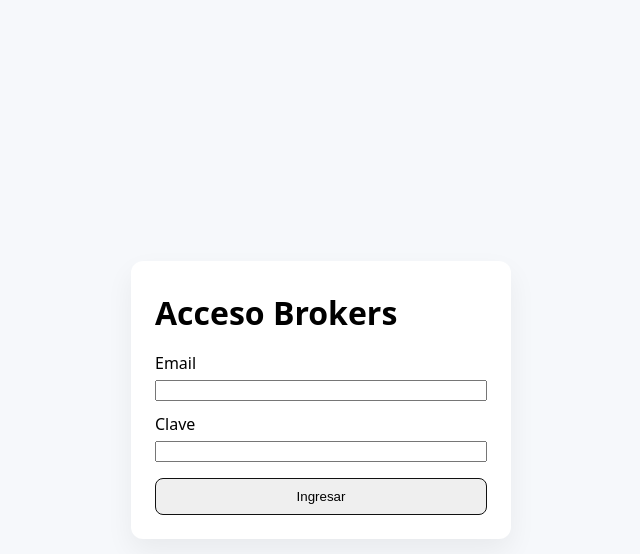
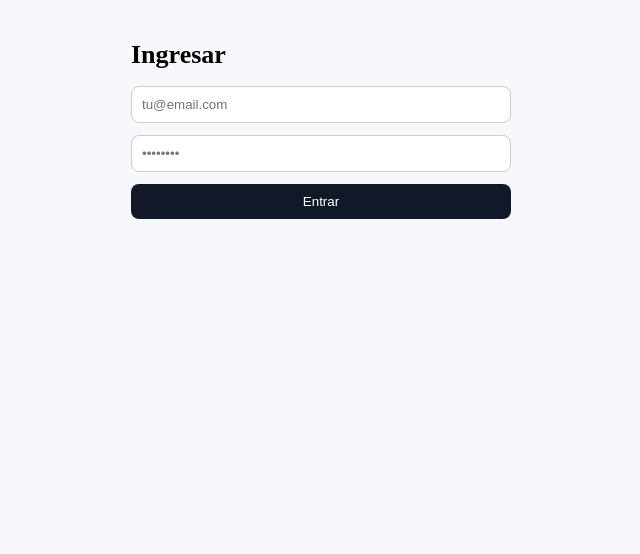
Before and after one commit to Rabbittscapital/marketplace, a Next.js app: page /login in a window 1280 px wide. Shown: the top 554 px of the page, without its empty margins (319-959 px from the left). Built offline with nearby package versions, Linux system fonts and the light colour scheme.

Commit message:
Update page.tsx

```diff
--- a/app/login/page.tsx
+++ b/app/login/page.tsx
@@ -1,31 +1,67 @@
 "use client";
-import { useState } from "react";
+
+import { FormEvent, useState } from "react";
 import { signIn } from "next-auth/react";
-import { useRouter } from "next/navigation";
 
-export default function Login() {
-  const r = useRouter();
-  const [email,setEmail]=useState("");
-  const [password,setPassword]=useState("");
-  const [err,setErr]=useState("");
+export default function LoginPage() {
+  const [email, setEmail] = useState("");
+  const [password, setPassword] = useState("");
+  const [loading, setLoading] = useState(false);
+  const [err, setErr] = useState<string | null>(null);
 
-  async function onSubmit(e:React.FormEvent){
-    e.preventDefault(); setErr("");
-    const res = await signIn("credentials",{ email, password, redirect:false });
-    if(res?.ok) r.push("/marketplace"); else setErr("Credenciales inválidas");
-  }
+  const onSubmit = async (e: FormEvent) => {
+    e.preventDefault();
+    setLoading(true);
+    setErr(null);
+
+    const res = await signIn("credentials", {
+      email,
+      password,
+      redirect: true,
+      callbackUrl: "/dashboard",
+    });
+
+    if ((res as any)?.error) {
+      setErr((res as any).error);
+      setLoading(false);
+    }
+  };
 
   return (
-    <div style={{minHeight:"100vh",display:"grid",placeItems:"center",padding:24}}>
-      <form onSubmit={onSubmit} style={{maxWidth:380,width:"100%",background:"#fff",padding:24,borderRadius:12,boxShadow:"0 12px 28px rgba(0,0,0,.06)"}}>
-        <h1 style={{margin:"6px 0 18px"}}>Acceso Brokers</h1>
-        <label>Email</label>
-        <input value={email} onChange={e=>setEmail(e.target.value)} type="email" required style={{width:"100%",margin:"6px 0 12px"}}/>
-        <label>Clave</label>
-        <input value={password} onChange={e=>setPassword(e.target.value)} type="password" required style={{width:"100%",margin:"6px 0 16px"}}/>
-        {err && <div style={{color:"#b00020",marginBottom:8}}>{err}</div>}
-        <button type="submit" style={{width:"100%",padding:"10px 12px",borderRadius:8,border:"1px solid #111"}}>Ingresar</button>
+    <main style={{ maxWidth: 380, margin: "40px auto", fontFamily: "ui-sans-serif" }}>
+      <h1 style={{ fontSize: 26, fontWeight: 700, marginBottom: 16 }}>Ingresar</h1>
+      <form onSubmit={onSubmit} style={{ display: "grid", gap: 12 }}>
+        <input
+          type="email"
+          placeholder="tu@email.com"
+          value={email}
+          onChange={(e) => setEmail(e.target.value)}
+          required
+          style={{ padding: 10, border: "1px solid #ccc", borderRadius: 8 }}
+        />
+        <input
+          type="password"
+          placeholder="••••••••"
+          value={password}
+          onChange={(e) => setPassword(e.target.value)}
+          required
+          style={{ padding: 10, border: "1px solid #ccc", borderRadius: 8 }}
+        />
+        <button
+          disabled={loading}
+          style={{
+            padding: "10px 14px",
+            borderRadius: 8,
+            background: "#111827",
+            color: "white",
+            border: "none",
+            cursor: "pointer",
+          }}
+        >
+          {loading ? "Ingresando..." : "Entrar"}
+        </button>
+        {err && <p style={{ color: "crimson" }}>{err}</p>}
       </form>
-    </div>
+    </main>
   );
 }
```
